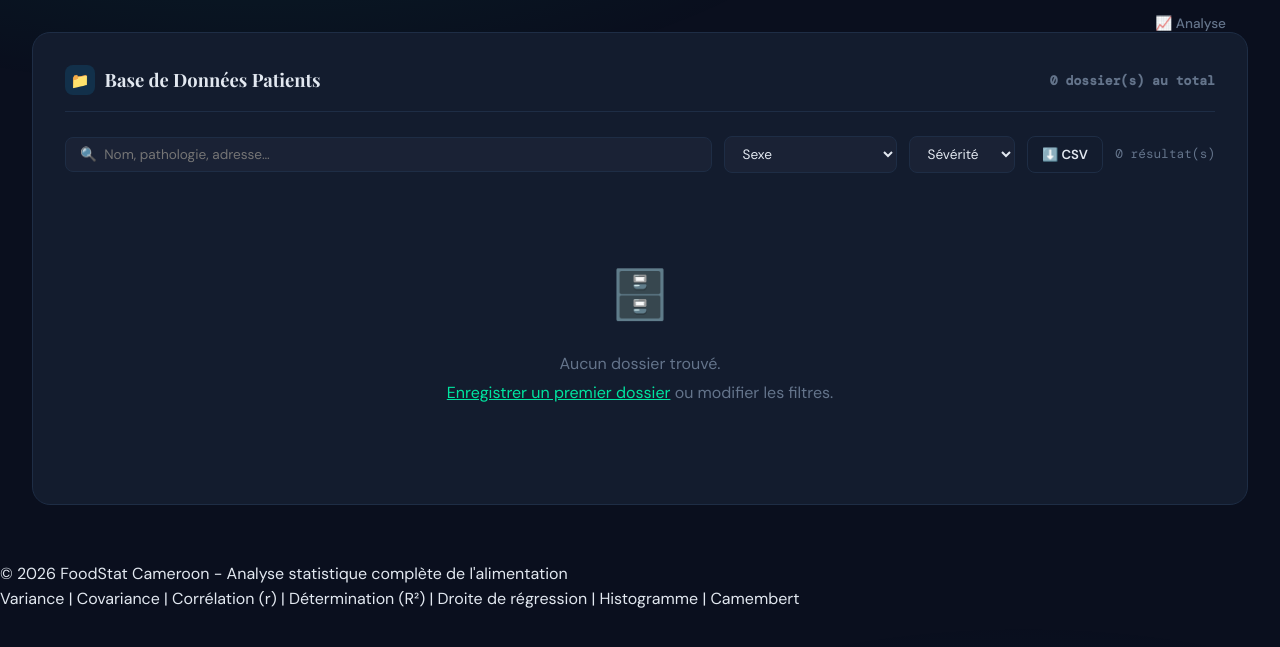
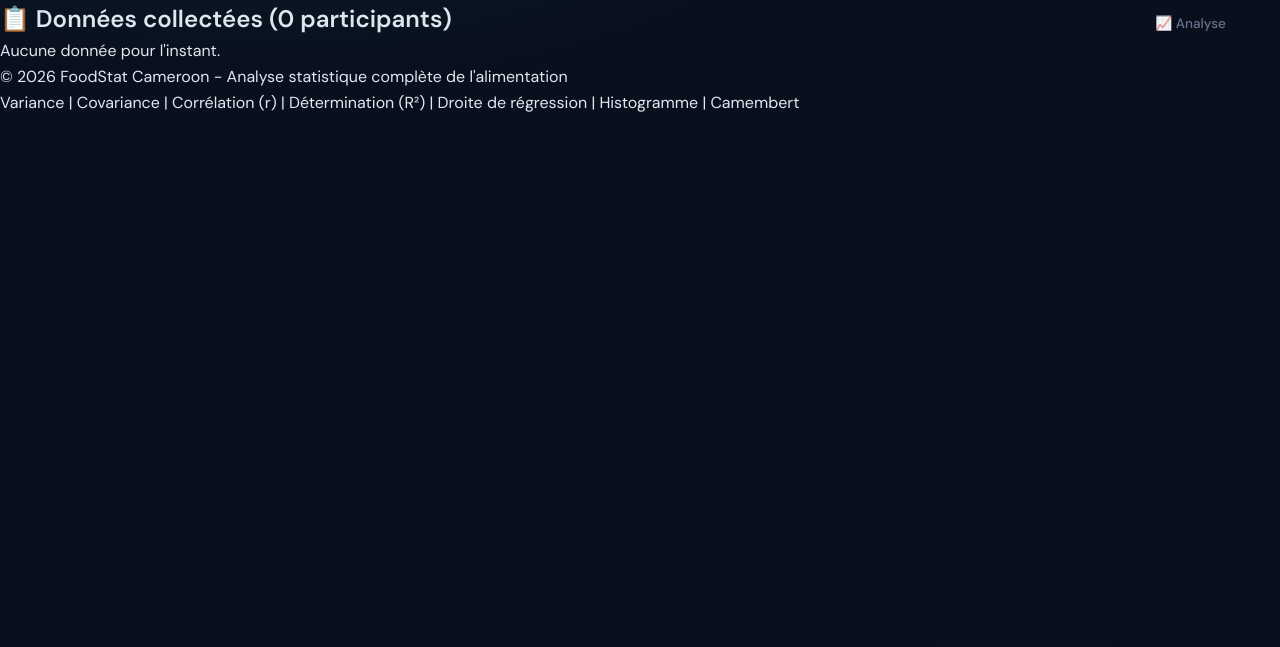
Before and after one commit to mahamat17/Tp_INF232, a Flask app: page /donnees in a window 1280 px wide. Shown: the part 64-711 px from the top of the page. Run offline with Flask 3, Linux system fonts and the light colour scheme.

Commit message:
Update données.html to reflect collected data

```diff
--- a/templates/donnees.html
+++ b/templates/donnees.html
@@ -1,103 +1,41 @@
 {% extends "base.html" %}
-{% block title %}Données{% endblock %}
+
+{% block title %}Données collectées{% endblock %}
 
 {% block content %}
-<div class="container">
-  <div class="section-card">
-    <div class="section-title">
-      <div class="icon-box icon-blue">📁</div>
-      Base de Données Patients
-      <span style="margin-left:auto;font-family:'DM Mono',monospace;font-size:.82rem;color:var(--muted)">
-        {{ total }} dossier(s) au total
-      </span>
-    </div>
 
-    <!-- FILTRES -->
-    <form method="GET" action="{{ url_for('donnees') }}">
-      <div class="filter-bar">
-        <input type="text" name="q" value="{{ q }}"
-               placeholder="🔍  Nom, pathologie, adresse…"
-               oninput="this.form.submit()">
-        <select name="sexe" onchange="this.form.submit()">
-          <option value="">Sexe</option>
-          {% for s in ['Masculin','Féminin','Autre / Non précisé'] %}
-          <option {% if sexe == s %}selected{% endif %}>{{ s }}</option>
-          {% endfor %}
-        </select>
-        <select name="severite" onchange="this.form.submit()">
-          <option value="">Sévérité</option>
-          {% for s in ['Légère','Modérée','Sévère','Critique'] %}
-          <option {% if severite == s %}selected{% endif %}>{{ s }}</option>
-          {% endfor %}
-        </select>
-        {% if q or sexe or severite %}
-        <a href="{{ url_for('donnees') }}" class="btn btn-outline btn-sm">✕ Effacer</a>
-        {% endif %}
-        <a href="{{ url_for('export_csv') }}" class="btn btn-outline btn-sm">⬇️ CSV</a>
-        <span class="record-count">{{ patients|length }} résultat(s)</span>
-      </div>
-    </form>
+<h2>📋 Données collectées ({{ total }} participants)</h2>
 
-    {% if patients %}
-    <div class="table-wrap">
+{% if data %}
     <table>
         <thead>
             <tr>
-            <th>ID</th>
-            <th>Patient</th>
-            <th>Âge</th>
-            <th>Sexe</th>
-            <th>Pathologie</th>
-            <th>Sévérité</th>
-            <th>Statut</th>
-            <th>Tension</th>
-            <th>Glycémie</th>
-            <th>Milieu</th>
-            <th>Date</th>
-            <th></th>
+                <th>ID</th><th>Date</th><th>Nom</th><th>Âge</th><th>Sexe</th>
+                <th>Région</th><th>Aliment principal</th><th>Budget</th><th>Action</th>
             </tr>
         </thead>
         <tbody>
-          {% for p in patients %}
+            {% for d in data %}
             <tr>
-            <td><code>{{ p.id }}</code></td>
-            <td><strong>{{ p.prenom }} {{ p.nom }}</strong></td>
-            <td>{{ p.age }} ans</td>
+                <td>{{ d.id }}</td>
+                <td>{{ d.date }}</td>
+                <td>{{ d.nom }} {{ d.prenom }}</td>
+                <td>{{ d.age }}</td>
+                <td>{{ d.sexe }}</td>
+                <td>{{ d.region }}</td>
+                <td>{{ d.aliment_principal }}</td>
+                <td>{{ d.budget }} FCFA</td>
                 <td>
-              {% if p.sexe == 'Masculin' %}♂
-              {% elif p.sexe == 'Féminin' %}♀
-              {% else %}—{% endif %}
-            </td>
-            <td>{{ p.pathologie }}</td>
-            <td><span class="badge badge-{{ p.severite|severity_class }}">{{ p.severite }}</span></td>
-            <td><span class="badge badge-{{ p.statut|status_class }}">{{ p.statut }}</span></td>
-            <td style="font-family:'DM Mono',monospace;font-size:.8rem">{{ p.sys }}/{{ p.dia }} mmHg</td>
-            <td style="font-family:'DM Mono',monospace;font-size:.8rem">{{ p.glyc }} g/L</td>
-            <td>{{ p.milieu or '—' }}</td>
-            <td style="color:var(--muted);font-size:.8rem;white-space:nowrap">{{ p.date }}</td>
-            <td>
-              <form method="POST"
-                    action="{{ url_for('supprimer', pid=p.id) }}"
-                    onsubmit="return confirm('Supprimer définitivement le dossier {{ p.id }} ?')">
-                <button type="submit"
-                        class="btn btn-danger btn-sm btn-icon"
-                        onmouseenter="showTip(event,'Supprimer {{ p.prenom }} {{ p.nom }}')"
-                        onmouseleave="hideTip()">✕</button>
+                    <form method="POST" action="{{ url_for('supprimer', did=d.id) }}" style="display:inline">
+                        <button type="submit" class="btn-delete" onclick="return confirm('Supprimer ?')">🗑️</button>
                     </form>
                 </td>
             </tr>
             {% endfor %}
         </tbody>
     </table>
-    </div>
 {% else %}
-    <div class="empty-state">
-      <span class="emoji">🗄️</span>
-      <p>Aucun dossier trouvé.<br>
-         <a href="{{ url_for('collecte') }}" style="color:var(--accent)">Enregistrer un premier dossier</a>
-         ou modifier les filtres.</p>
-    </div>
+    <p>Aucune donnée pour l'instant.</p>
 {% endif %}
-  </div>
-</div>
+
 {% endblock %}
```
Lines whose indentation alone changed are shown as unchanged.
